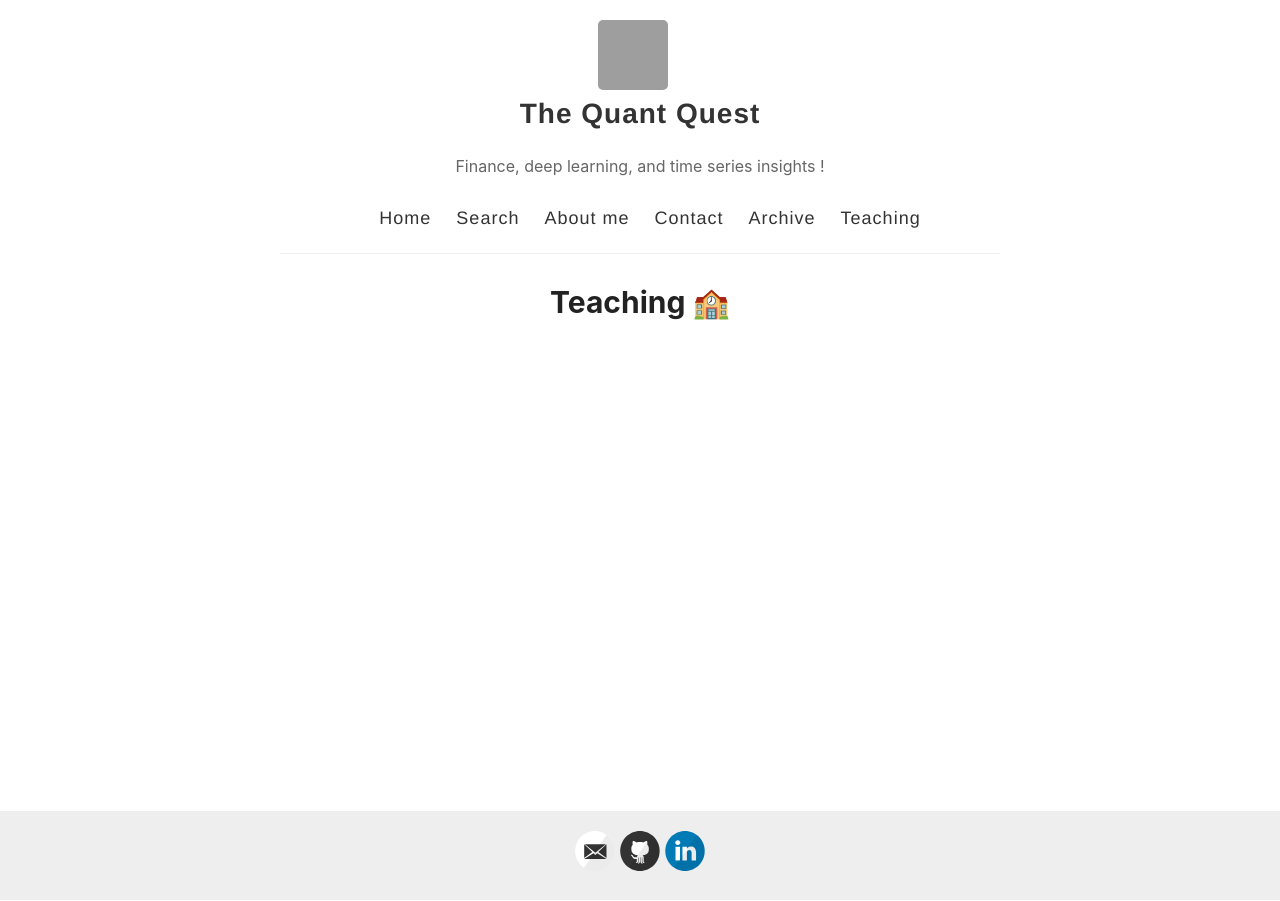
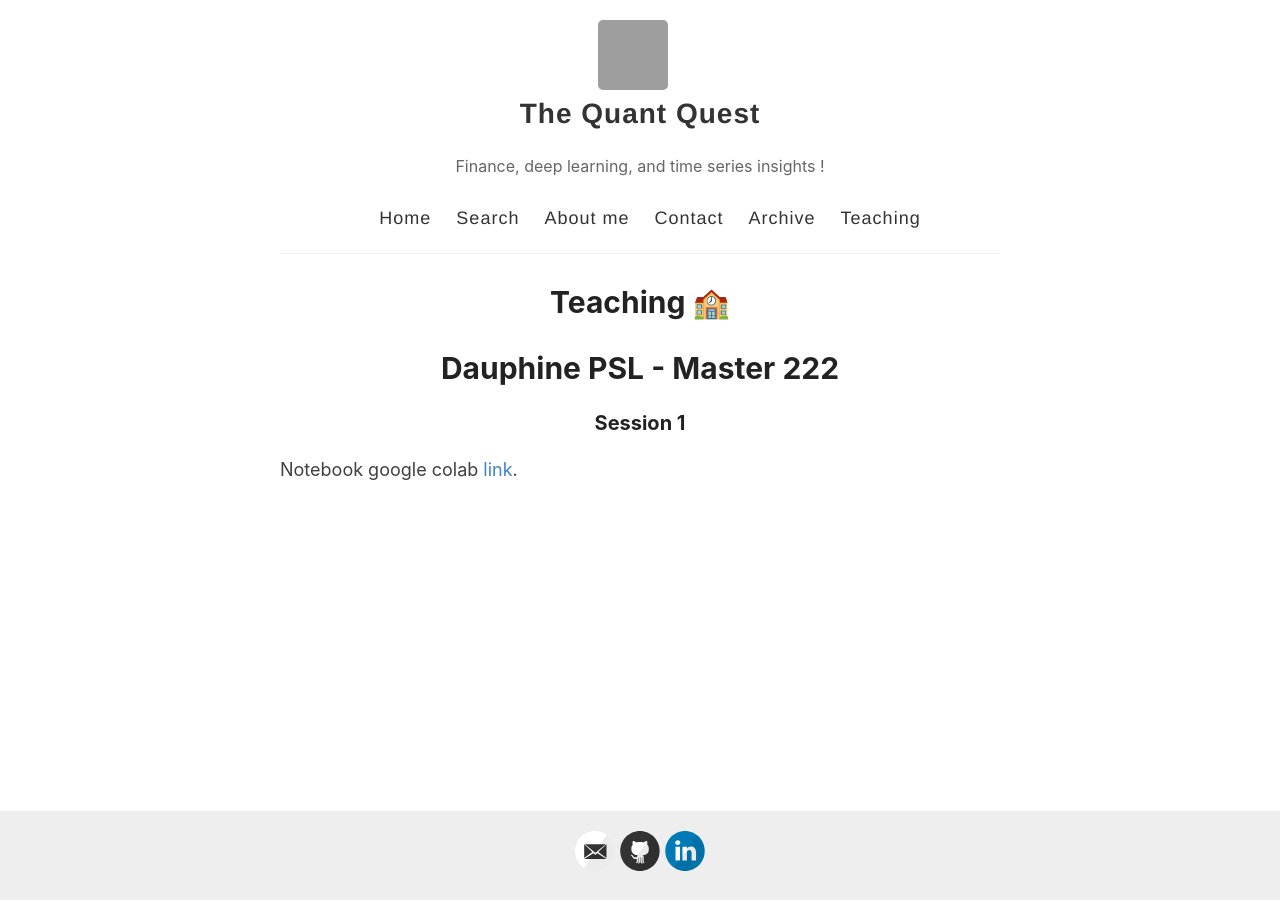
Before and after one commit to Zaltarba/blog, a Jekyll site: the page built from _pages/teaching.md, in a window 1280 px wide. Built offline with Jekyll 4.4.1, drawn with Linux system fonts in a browser that asks for light colours.

Commit message:
Update teaching.md

```diff
--- a/_pages/teaching.md
+++ b/_pages/teaching.md
@@ -3,3 +3,9 @@ layout: page
 title: Teaching 🏫
 permalink: /teaching/
 ---
+
+# Dauphine PSL - Master 222
+
+### Session 1
+
+Notebook google colab [link](https://www.google.com/search?q=test).
```
